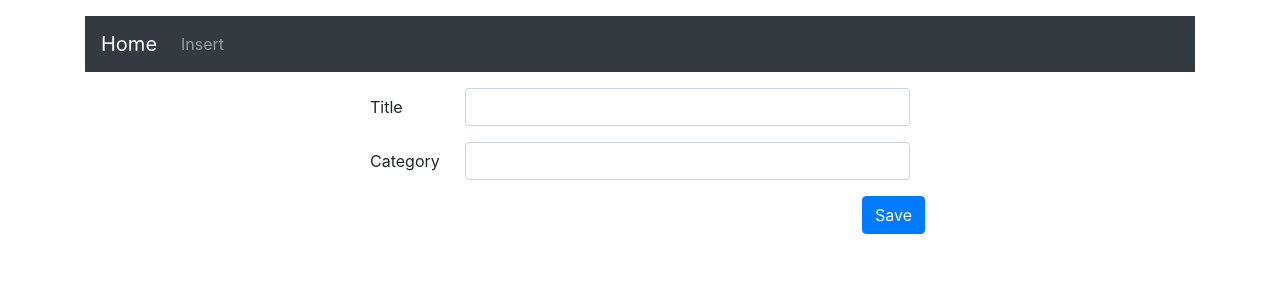
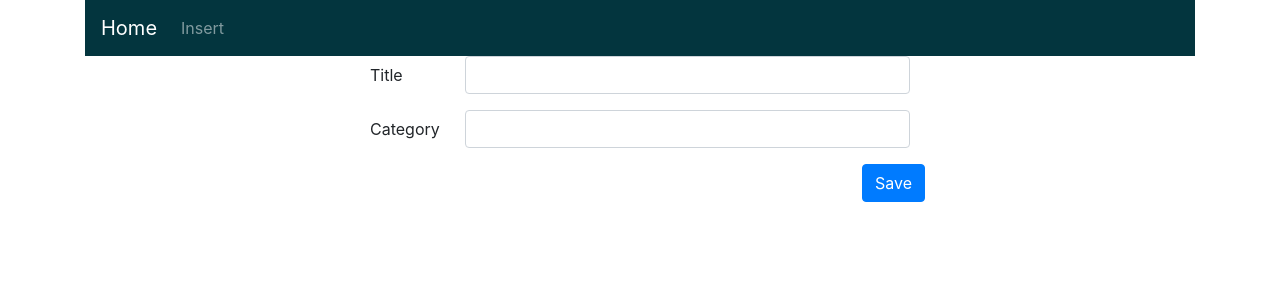
Before and after one commit to ditsikts/tvseries-tracking, a React (Create React App) app: page /insert in a window 1280 px wide. Shown: the top 300 px of the page. Built offline with nearby package versions, Linux system fonts and the light colour scheme.

Commit message:
fixNavbarMargin

```diff
--- a/src/App.js
+++ b/src/App.js
@@ -3,9 +3,8 @@ import MainMenu from './Components/main-menu';
 
 function App() {
   return (
-    <div className="container pt-3">
+
       <MainMenu />
-    </div>
   );
 }
 
--- a/src/Components/main-menu.jsx
+++ b/src/Components/main-menu.jsx
@@ -5,9 +5,15 @@ import InsertTvSeries from './insert-tv-series';
 
 class MainMenu extends React.Component {
   render() {
+
+    let objStyle = {
+      background: '#03353E'
+    }
+    //#04060F #03353E #0294A5 #A79C93 #C1403D
     return (
+      <div className="container">
         <Router>
-        <nav className="navbar navbar-expand-lg navbar-dark bg-dark mb-3">
+          <nav style={objStyle} className="navbar navbar-expand-lg navbar-dark">
             <Link className="navbar-brand" to="/">Home</Link>
             <button className="navbar-toggler" type="button" data-toggle="collapse" data-target="#navbarNav" aria-controls="navbarNav" aria-expanded="false" aria-label="Toggle navigation">
               <span className="navbar-toggler-icon"></span>
@@ -23,6 +29,7 @@ class MainMenu extends React.Component {
           <Route path="/" exact component={Search} />
           <Route path="/insert/" component={InsertTvSeries} />
         </Router>
+      </div>
     );
   }
 }
--- a/src/Components/search.jsx
+++ b/src/Components/search.jsx
@@ -128,7 +128,9 @@ class Search extends React.Component {
     }
 
     render() {
-
+        let objStyle = {
+            backgroundColor : '#04060F'
+          }
         if(this.state.loading){
             return <p>Loading</p>
         }
@@ -138,7 +140,8 @@ class Search extends React.Component {
 
         return (
             <Fragment>
-                <div className="row d-flex justify-content-center">
+                <div className="container">
+                <div style={objStyle} className="row d-flex justify-content-center pt-3">
                     <div className="input-group mb-3 col-md-6">
                         <input onChange={this.searchInputChange} onKeyUp={this.keyReleased} type="text" className="form-control" value={this.state.searchInput} placeholder="search" aria-label="search" aria-describedby="search for tv series" />
                         <div className="input-group-append">
@@ -151,7 +154,7 @@ class Search extends React.Component {
                 </div>
                 <div className="row">
                     {tvSeriesCards}
-                </div>
+                </div></div>
             </Fragment>
         );
     }
```
Lines whose indentation alone changed are shown as unchanged.
